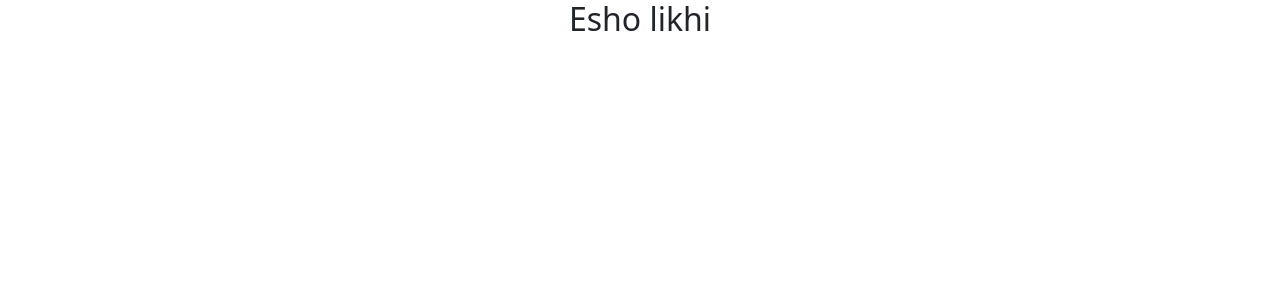
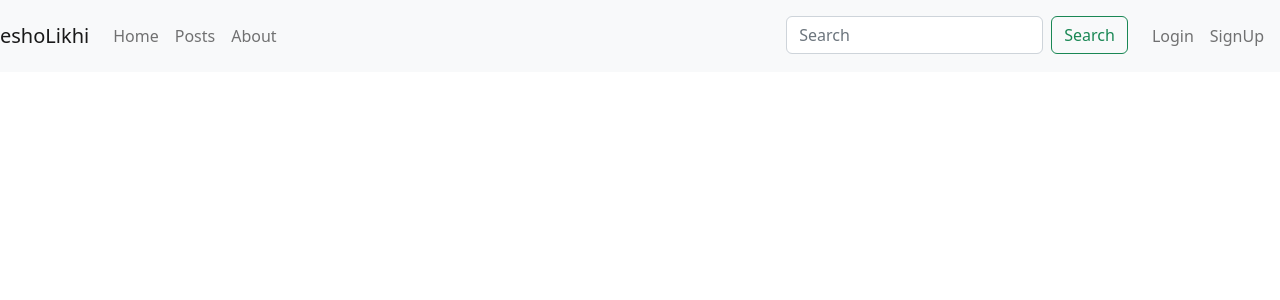
Before and after one commit to HussainShafayet/esolikhi, a React (Create React App) app: page / in a window 1280 px wide. Shown: the top 300 px of the page. Built offline with nearby package versions, Linux system fonts and the light colour scheme; the HTML template or start-up script is replaced by a standard one.

Commit message:
add navbar

```diff
--- a/src/App.js
+++ b/src/App.js
@@ -1,9 +1,10 @@
 import "bootstrap/dist/css/bootstrap.min.css";
+import NavBar from "./components/Nav/NavBar";
 
 function App() {
   return (
     <div>
-      <h2 className="text-center">Esho likhi</h2>
+      <NavBar />
     </div>
   );
 }
--- /dev/null
+++ b/src/components/Nav/Account.js
@@ -0,0 +1,17 @@
+import React from 'react';
+import { Nav, NavLink } from 'react-bootstrap'
+
+export default function Account() {
+  return (
+    <>
+      <Nav className="me-auto my-2 my-lg-0">
+        <NavLink className="nav-link" >
+          Login
+        </NavLink>
+        <NavLink className="nav-link">
+          SignUp
+        </NavLink>
+      </Nav>
+    </>
+  );
+}
--- /dev/null
+++ b/src/components/Nav/NavBar.js
@@ -0,0 +1,30 @@
+import React from 'react';
+import { Navbar,Nav} from 'react-bootstrap';
+import Account from './Account';
+import SearchBar from './SearchBar';
+
+export default function NavBar() {
+  return (
+    <>
+      <Navbar collapseOnSelect expand="lg" bg="light" variant="light">
+        <Navbar.Brand>eshoLikhi</Navbar.Brand>
+        <Navbar.Toggle aria-controls="responsive-navbar-nav" />
+        <Navbar.Collapse id="responsive-navbar-nav">
+          <Nav className="me-auto">
+            <Nav.Link>Home</Nav.Link>
+            <Nav.Link>Posts</Nav.Link>
+            <Nav.Link>About</Nav.Link>
+          </Nav>
+          <Nav>
+            <Nav.Link>
+              <SearchBar />
+            </Nav.Link>
+            <Nav.Link>
+                <Account />
+            </Nav.Link>
+          </Nav>
+        </Navbar.Collapse>
+      </Navbar>
+    </>
+  );
+}
--- /dev/null
+++ b/src/components/Nav/SearchBar.js
@@ -0,0 +1,18 @@
+import React from 'react';
+import { Form,Button} from 'react-bootstrap';
+
+export default function SearchBar() {
+  return (
+    <>
+      <Form className="d-flex">
+        <Form.Control
+          type="search"
+          placeholder="Search"
+          className="me-2"
+          aria-label="Search"
+        />
+        <Button variant="outline-success">Search</Button>
+      </Form>
+    </>
+  );
+}
```
